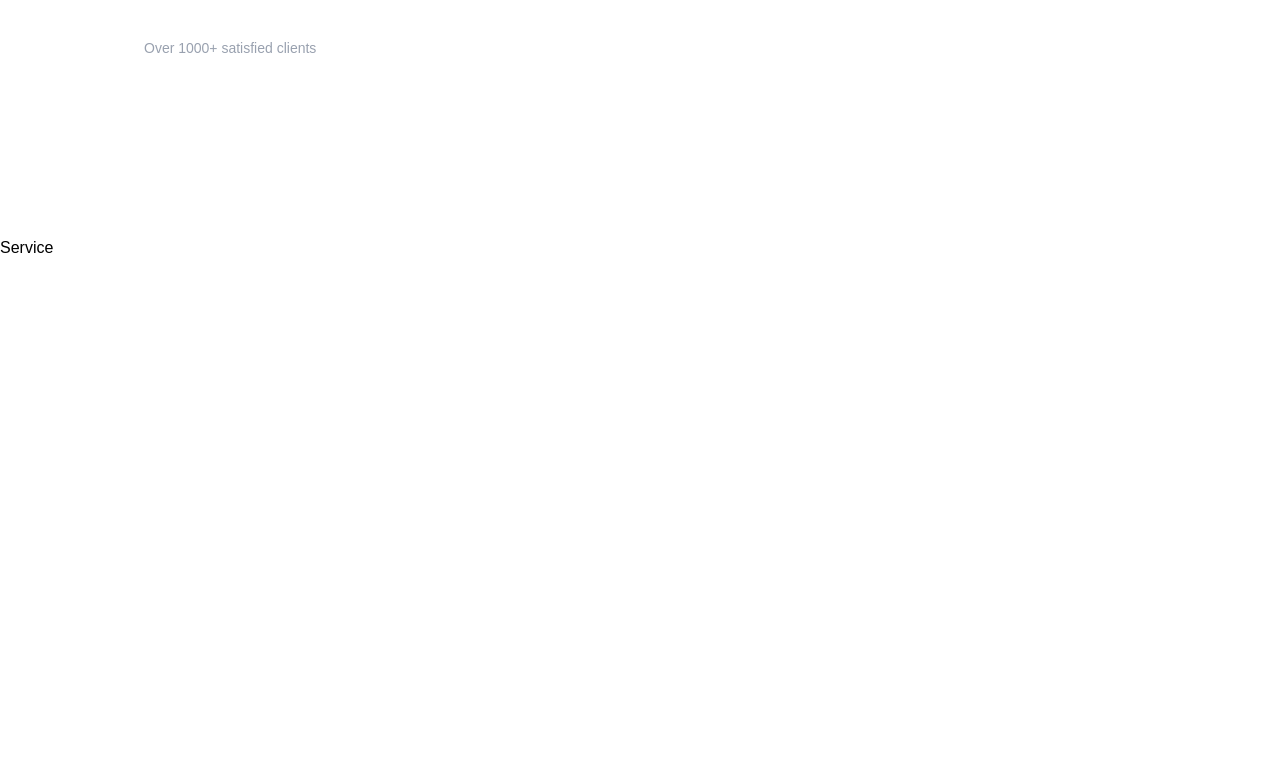
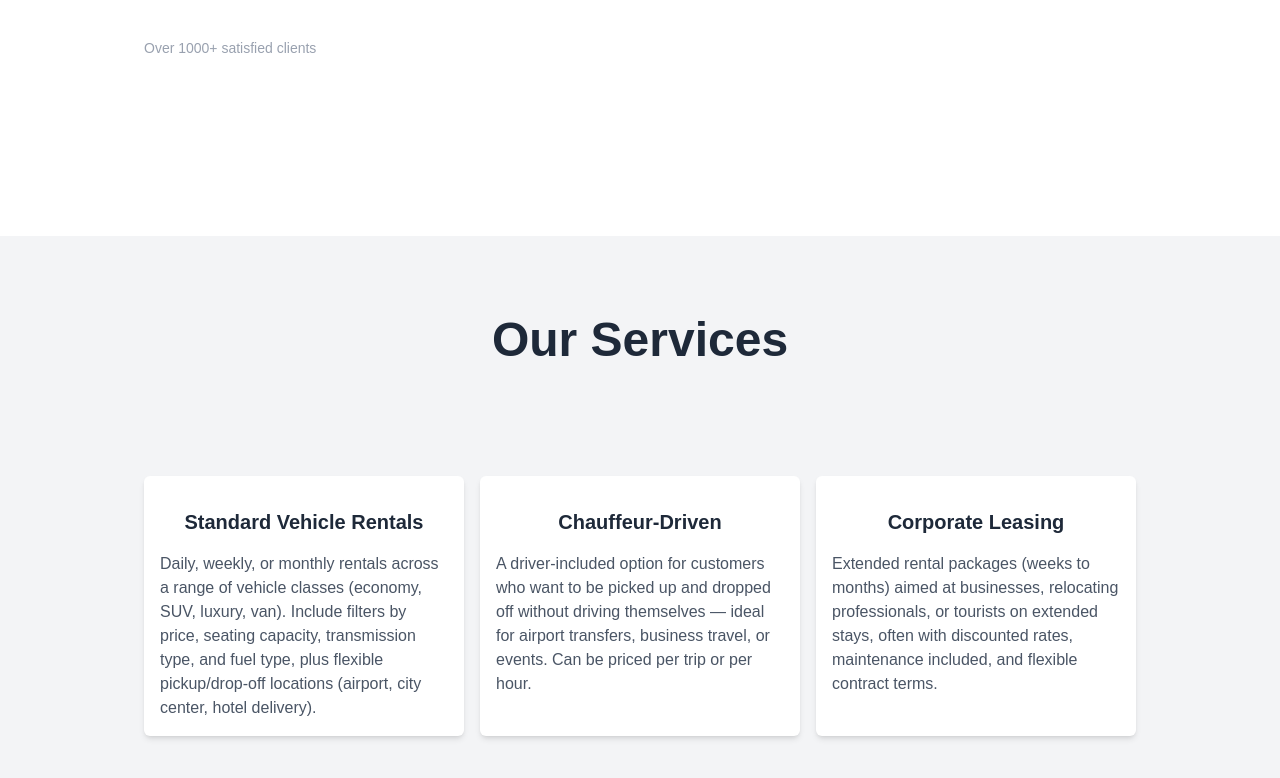
Before and after one commit to TONY-OCHIENG/CarRental, a React (Vite) app in the folder client/: page / in a window 1280 px wide. Shown: the part 564-1342 px from the top of the page. Built offline with nearby package versions, Linux system fonts and the light colour scheme.

Commit message:
Refactoring service section

```diff
--- a/client/src/components/Home.jsx
+++ b/client/src/components/Home.jsx
@@ -8,7 +8,7 @@ function Home() {
              <h1 className='font-extrabold md:text-5xl text-gray-600 text-4xl'>Find Affordable Dream <br /> Car For Rent</h1>
              <p className='mt-10 text-gray-400'>Fulfill your automotive fantacies without breaking the bank. Check <br />
              our affordable car rentals for an opulent yet economical ride </p>
-             <div className='flex gap-10'>
+             <div className='flex md:gap-10 flex-col md:flex-row'>
                 <button className='mt-10 px-8 py-2 rounded-full cursor-pointer border bg-red-600 text-white font-extrabold'>Get in Touch</button>
                 <button className='mt-10 px-16 py-2 rounded-full cursor-pointer border font-extrabold'>Login</button>
              </div>
--- a/client/src/components/Service.jsx
+++ b/client/src/components/Service.jsx
@@ -1,8 +1,34 @@
 import React from 'react'
 
 function Service() {
+    const services = [
+        {
+            service: "Standard Vehicle Rentals",
+            desc:"Daily, weekly, or monthly rentals across a range of vehicle classes (economy, SUV, luxury, van). Include filters by price, seating capacity, transmission type, and fuel type, plus flexible pickup/drop-off locations (airport, city center, hotel delivery)."
+        },{
+            service:"Chauffeur-Driven",
+            desc:"A driver-included option for customers who want to be picked up and dropped off without driving themselves — ideal for airport transfers, business travel, or events. Can be priced per trip or per hour."
+        },{
+            service:"Corporate Leasing",
+            desc:"Extended rental packages (weeks to months) aimed at businesses, relocating professionals, or tourists on extended stays, often with discounted rates, maintenance included, and flexible contract terms."
+        }
+    ]
   return (
-    <div id='services' className='w-full h-[100vh] bg-white'>Service</div>
+    <div id='services' className='w-full h-[100vh] bg-gray-100 py-16'>
+        <div className='max-w-7xl md:w-[80%] mx-auto w-full p-4'>
+            <h1 className='text-center font-extrabold text-gray-800 text-3xl md:text-5xl'>Our Services</h1>
+            <div className='grid grid-cols-1 md:grid-cols-3 gap-4 mt-20 md:mt-28'>
+                {
+                    services.map((item) => (
+                        <div className='p-4 rounded-md shadow-md bg-white'>
+                            <h1 className='text-center font-bold m-4 text-xl text-gray-800'>{item.service}</h1>
+                            <p className='text-gray-600 text-md'>{item.desc}</p>
+                        </div>
+                    ))
+                }
+            </div>
+        </div>
+    </div>
   )
 }
 
```
